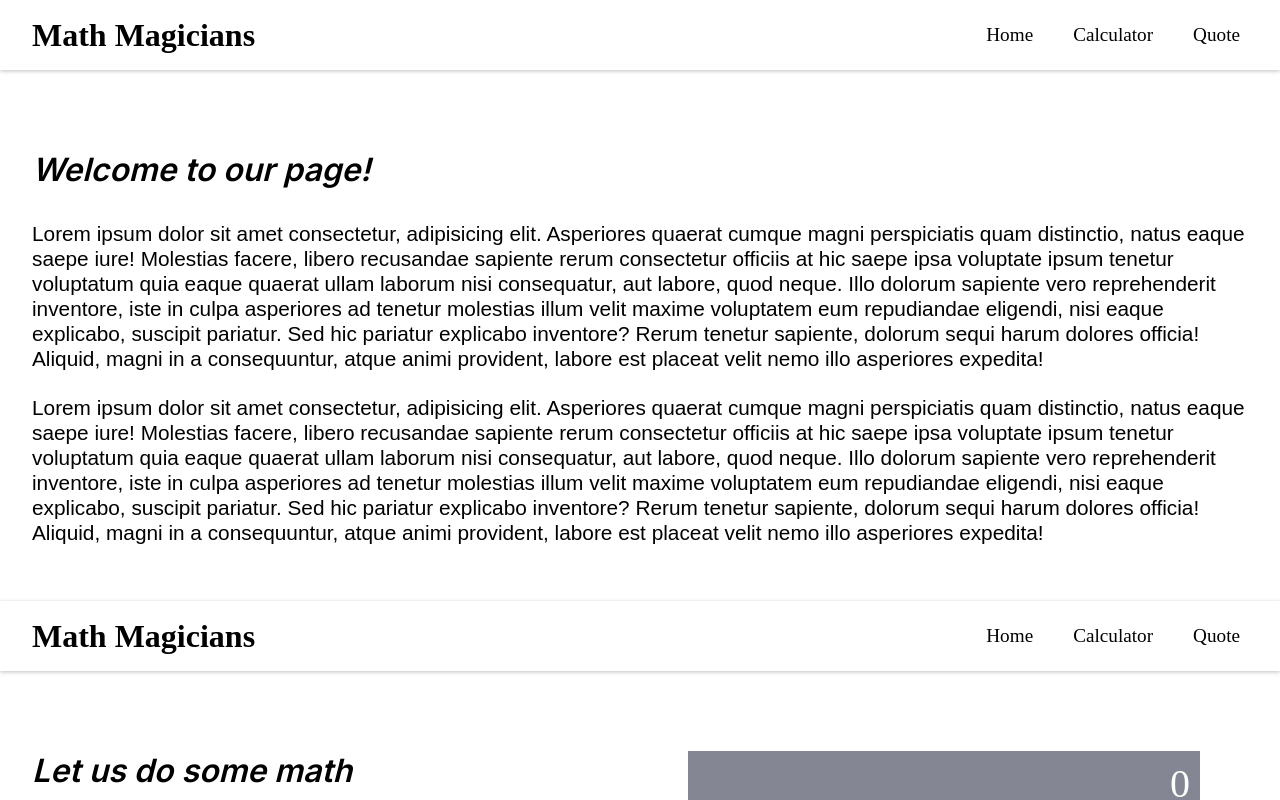
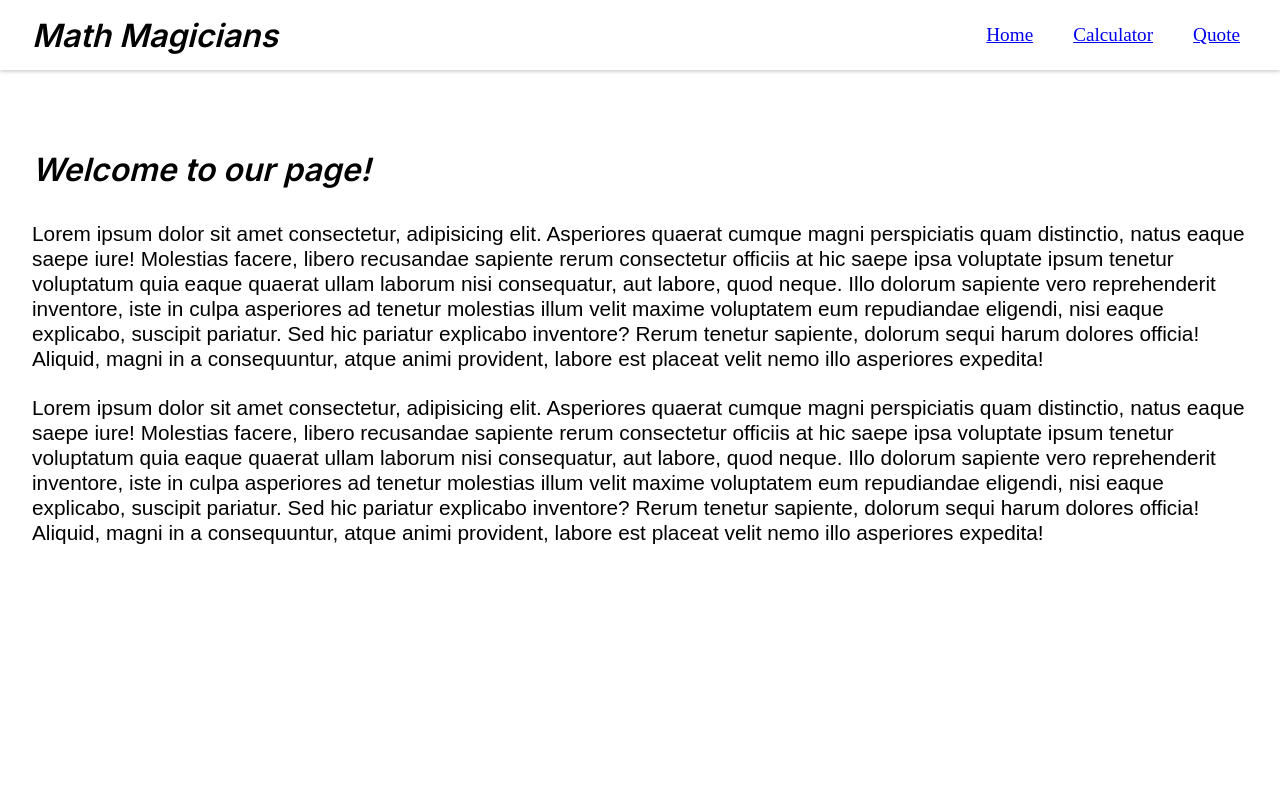
Before and after one commit to Qoosim/math-magicians-react-1, a React (Create React App) app: page / in a window 1280 px wide. Shown: the top 800 px of the page. Built offline with nearby package versions, Linux system fonts and the light colour scheme.

Commit message:
Add router to make a single page application

```diff
--- a/package.json
+++ b/package.json
@@ -9,6 +9,7 @@
     "big.js": "^6.1.1",
     "react": "^17.0.2",
     "react-dom": "^17.0.2",
+    "react-router-dom": "^6.2.1",
     "react-scripts": "5.0.0",
     "web-vitals": "^2.1.2"
   },
--- a/src/App.css
+++ b/src/App.css
@@ -18,6 +18,8 @@
 
 .title-text {
   font-size: 2rem;
+  font-family: 'Inter', sans-serif;
+  font-style: italic;
   margin-right: auto;
 }
 
--- a/src/App.js
+++ b/src/App.js
@@ -1,4 +1,9 @@
 import React from 'react';
+import {
+  BrowserRouter as Router,
+  Routes,
+  Route,
+} from 'react-router-dom';
 import Calculator from './components/Calculator';
 import Home from './components/Home';
 import Quote from './components/Quote';
@@ -6,11 +11,15 @@
 class App extends React.Component { // eslint-disable-line
   render() {
     return (
-      <div>
-        <Home />
-        <Calculator />
-        <Quote />
-      </div>
+      <Router>
+        <div>
+          <Routes>
+            <Route path="/" element={<Home />} />
+            <Route path="/calculator" element={<Calculator />} />
+            <Route path="/quote" element={<Quote />} />
+          </Routes>
+        </div>
+      </Router>
     );
   }
 }
--- a/src/components/Calculator.js
+++ b/src/components/Calculator.js
@@ -1,4 +1,5 @@
 import React from 'react';
+import { Link } from 'react-router-dom';
 import calculate from '../logic/calculate';
 
 function Calculator() {
@@ -17,9 +18,15 @@
       <nav className="navbar">
         <h1 className="title-text">Math Magicians</h1>
         <ul className="nav-list">
-          <li>Home</li>
-          <li>Calculator</li>
-          <li>Quote</li>
+          <li>
+            <Link to="/">Home</Link>
+          </li>
+          <li>
+            <Link to="/calculator">Calculator</Link>
+          </li>
+          <li>
+            <Link to="/quote">Quote</Link>
+          </li>
         </ul>
       </nav>
       <section className="cal-section">
--- a/src/components/Home.js
+++ b/src/components/Home.js
@@ -1,4 +1,5 @@
 import React from 'react';
+import { Link } from 'react-router-dom';
 
 function Home() {
   return (
@@ -6,9 +7,15 @@
       <nav className="navbar">
         <h1 className="title-text">Math Magicians</h1>
         <ul className="nav-list">
-          <li>Home</li>
-          <li>Calculator</li>
-          <li>Quote</li>
+          <li>
+            <Link to="/">Home</Link>
+          </li>
+          <li>
+            <Link to="/calculator">Calculator</Link>
+          </li>
+          <li>
+            <Link to="/quote">Quote</Link>
+          </li>
         </ul>
       </nav>
       <section>
--- a/src/components/Quote.js
+++ b/src/components/Quote.js
@@ -1,4 +1,5 @@
 import React from 'react';
+import { Link } from 'react-router-dom';
 
 function Quote() {
   return (
@@ -6,9 +7,15 @@
       <nav className="navbar">
         <h1 className="title-text">Math Magicians</h1>
         <ul className="nav-list">
-          <li>Home</li>
-          <li>Calculator</li>
-          <li>Quote</li>
+          <li>
+            <Link to="/">Home</Link>
+          </li>
+          <li>
+            <Link to="/calculator">Calculator</Link>
+          </li>
+          <li>
+            <Link to="/quote">Quote</Link>
+          </li>
         </ul>
       </nav>
       <section>
```
Also changed, not shown: 1 other file (tests, documents, lock files or other folders).
